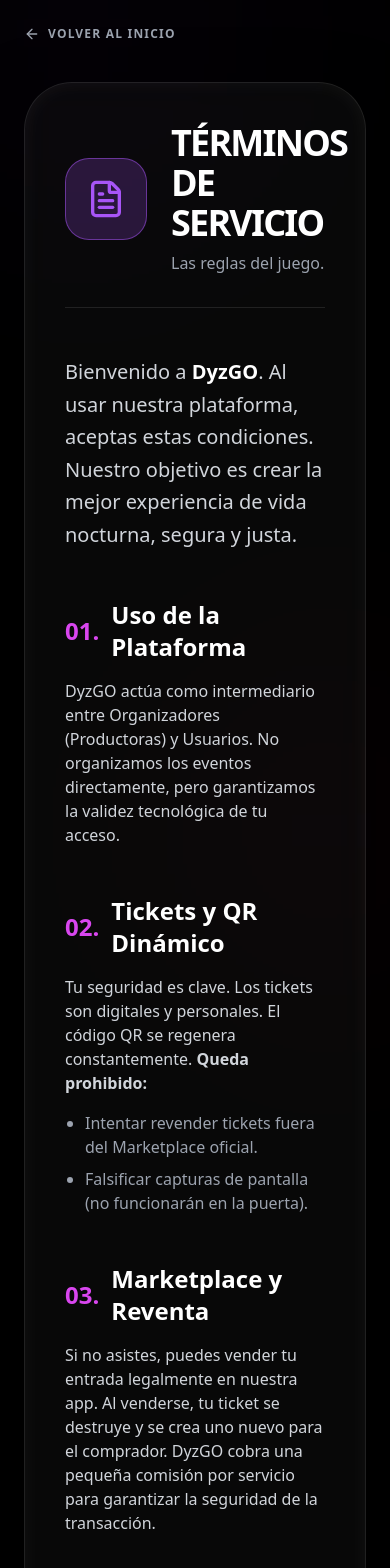
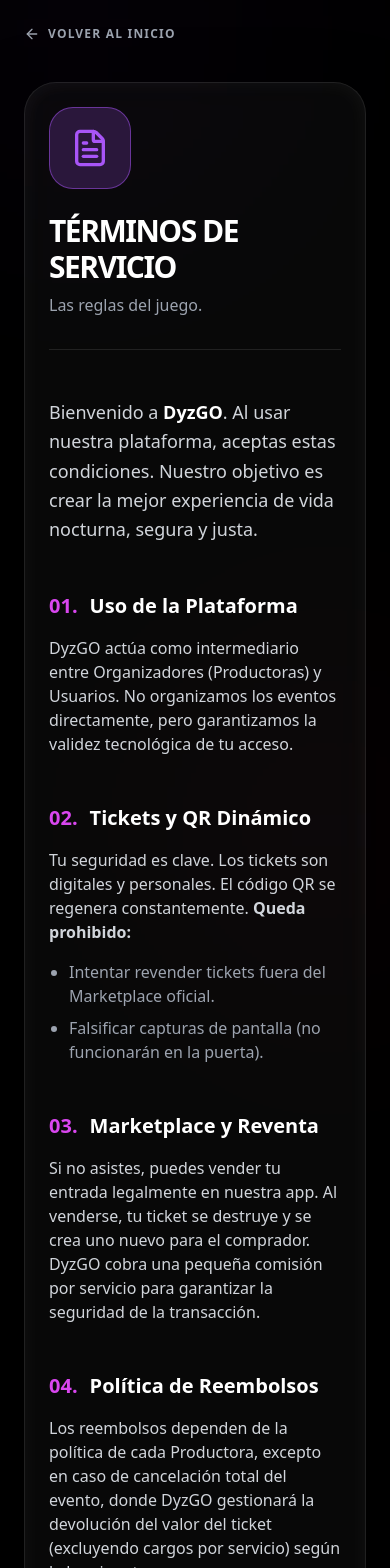
Before and after one commit to dyzgolanding/dyzgo-landing, a Next.js app: page /terms in a window 390 px wide. Shown: the top 1568 px of the page. Built offline with nearby package versions, Linux system fonts and the light colour scheme.

Commit message:
Update page.tsx

```diff
--- a/app/terms/page.tsx
+++ b/app/terms/page.tsx
@@ -18,25 +18,26 @@
           <ArrowLeft size={16} className="group-hover:-translate-x-1 transition-transform"/> Volver al inicio
         </Link>
 
-        <div className="glass-panel p-10 md:p-16 rounded-[3rem] border border-white/10 bg-white/5 backdrop-blur-2xl">
-          <div className="flex items-center gap-6 mb-12 border-b border-white/10 pb-8">
+        {/* Padding responsivo: p-6 en movil, p-16 en escritorio */}
+        <div className="glass-panel p-6 md:p-16 rounded-[2rem] md:rounded-[3rem] border border-white/10 bg-white/5 backdrop-blur-2xl">
+          <div className="flex flex-col md:flex-row items-start md:items-center gap-6 mb-12 border-b border-white/10 pb-8">
              <div className="p-5 rounded-3xl bg-neonPurple/20 border border-neonPurple/50"><FileText size={40} className="text-neonPurple"/></div>
              <div>
-                <h1 className="text-4xl md:text-5xl font-black uppercase tracking-tighter mb-2">Términos de Servicio</h1>
+                <h1 className="text-3xl md:text-5xl font-black uppercase tracking-tighter mb-2">Términos de Servicio</h1>
                 <p className="text-gray-400">Las reglas del juego.</p>
              </div>
           </div>
 
           <div className="prose prose-invert prose-lg max-w-none text-gray-300 space-y-12">
-            <p className="text-xl leading-relaxed font-light">Bienvenido a <span className="text-white font-bold">DyzGO</span>. Al usar nuestra plataforma, aceptas estas condiciones. Nuestro objetivo es crear la mejor experiencia de vida nocturna, segura y justa.</p>
+            <p className="text-lg md:text-xl leading-relaxed font-light">Bienvenido a <span className="text-white font-bold">DyzGO</span>. Al usar nuestra plataforma, aceptas estas condiciones. Nuestro objetivo es crear la mejor experiencia de vida nocturna, segura y justa.</p>
 
             <div>
-                <h3 className="text-white text-2xl font-bold mb-4 flex items-center gap-3"><span className="text-neonPink">01.</span> Uso de la Plataforma</h3>
+                <h3 className="text-white text-xl md:text-2xl font-bold mb-4 flex items-center gap-3"><span className="text-neonPink">01.</span> Uso de la Plataforma</h3>
                 <p>DyzGO actúa como intermediario entre Organizadores (Productoras) y Usuarios. No organizamos los eventos directamente, pero garantizamos la validez tecnológica de tu acceso.</p>
             </div>
 
             <div>
-                <h3 className="text-white text-2xl font-bold mb-4 flex items-center gap-3"><span className="text-neonPink">02.</span> Tickets y QR Dinámico</h3>
+                <h3 className="text-white text-xl md:text-2xl font-bold mb-4 flex items-center gap-3"><span className="text-neonPink">02.</span> Tickets y QR Dinámico</h3>
                 <p>Tu seguridad es clave. Los tickets son digitales y personales. El código QR se regenera constantemente. <strong>Queda prohibido:</strong></p>
                 <ul className="list-disc pl-5 space-y-2 mt-4 text-gray-400">
                    <li>Intentar revender tickets fuera del Marketplace oficial.</li>
@@ -45,12 +46,12 @@
             </div>
 
             <div>
-                <h3 className="text-white text-2xl font-bold mb-4 flex items-center gap-3"><span className="text-neonPink">03.</span> Marketplace y Reventa</h3>
+                <h3 className="text-white text-xl md:text-2xl font-bold mb-4 flex items-center gap-3"><span className="text-neonPink">03.</span> Marketplace y Reventa</h3>
                 <p>Si no asistes, puedes vender tu entrada legalmente en nuestra app. Al venderse, tu ticket se destruye y se crea uno nuevo para el comprador. DyzGO cobra una pequeña comisión por servicio para garantizar la seguridad de la transacción.</p>
             </div>
 
             <div>
-                <h3 className="text-white text-2xl font-bold mb-4 flex items-center gap-3"><span className="text-neonPink">04.</span> Política de Reembolsos</h3>
+                <h3 className="text-white text-xl md:text-2xl font-bold mb-4 flex items-center gap-3"><span className="text-neonPink">04.</span> Política de Reembolsos</h3>
                 <p>Los reembolsos dependen de la política de cada Productora, excepto en caso de cancelación total del evento, donde DyzGO gestionará la devolución del valor del ticket (excluyendo cargos por servicio) según la ley vigente.</p>
             </div>
           </div>
```
